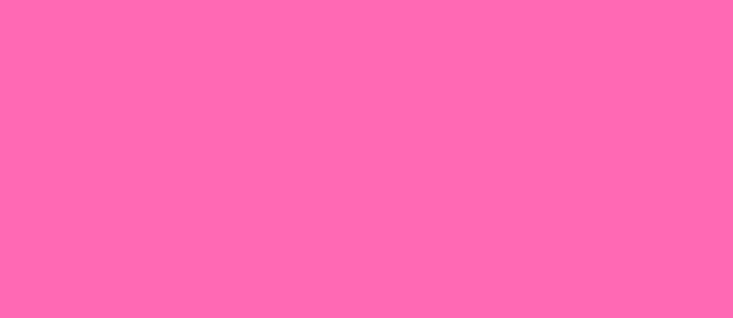
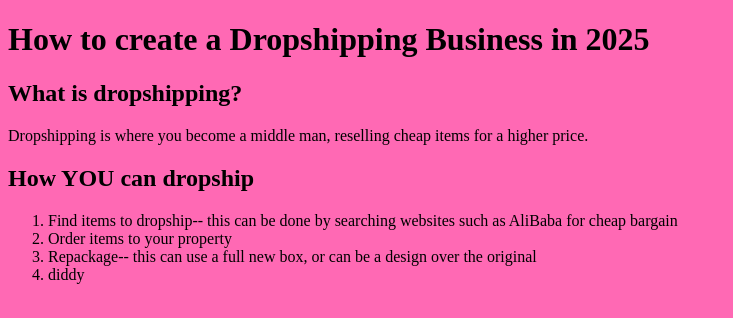
Before and after one commit to Jhmra28/WeblogCSAEA, a plain HTML site: page index.html in a window 1280 px wide. Shown: the whole page, without its empty margins (0-733 px from the left). Drawn offline with Linux system fonts and the light colour scheme.

Commit message:
as;ofuuh;ofiuash

```diff
--- a/index.html
+++ b/index.html
@@ -9,6 +9,17 @@
     </head>
 
     <body>
+            <h1>How to create a Dropshipping Business in 2025</h1>
 
+            <h2>What is dropshipping?</h2>
+            <p>Dropshipping is where you become a middle man, reselling cheap items for a higher price.</p>
+            <h2>How YOU can dropship</h2>
+            <ol>
+                <li>Find items to dropship-- this can be done by searching websites such as AliBaba for cheap bargain</li>
+                <li>Order items to your property</li>
+                <li>Repackage-- this can use a full new box, or can be a design over the original </li>
+                <li>diddy</li>
+
+            </ol>
     </body>
 <html>
```
